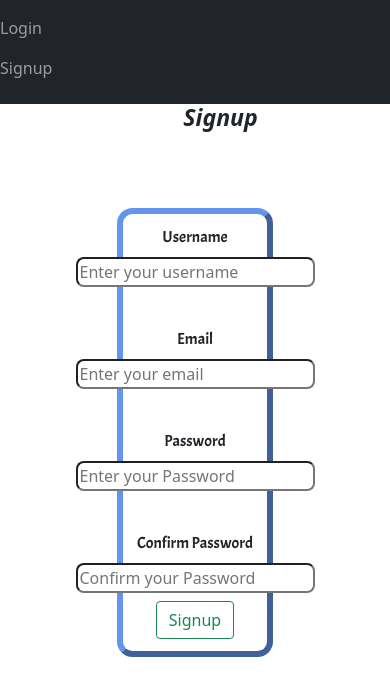
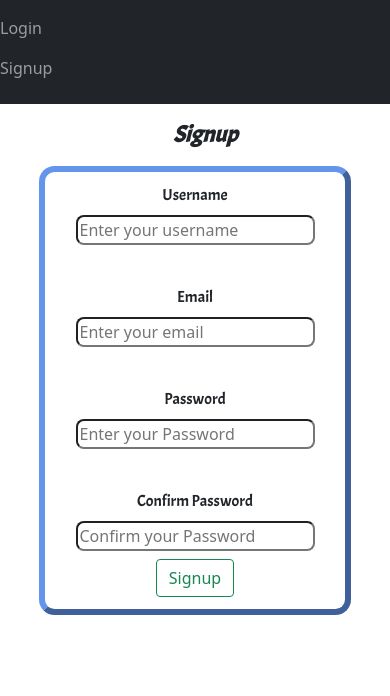
Before and after one commit to Priyanshu1017/mysite, a Django app: page / in a window 390 px wide. Shown: the top 696 px of the page. Run offline with Django 4.2, Linux system fonts and the light colour scheme.

Commit message:
made authentication responsive

```diff
--- a/home/views.py
+++ b/home/views.py
@@ -51,6 +51,7 @@ def user_login(request):
 
                 if user is not None:
                         login(request, user)
+                        messages.success(request, 'Successfully loggedin!')
                         return render(request, 'index.html')
                 else:
 
--- a/static/auth.css
+++ b/static/auth.css
@@ -1,45 +1,71 @@
 @import url('https://fonts.googleapis.com/css2?family=Acme&family=Courgette&family=Lobster&display=swap');
+
+h3 {
+    margin: 0 47%;
+    padding-bottom: 9vh;
+    font-weight: bolder;
+    font-style: italic;
+    font-family: 'Acme', 'Courgette', 'Lobster';}
 
 .auth {
     display: flex;
     flex-direction: column;
     gap: .5rem;
     align-items: center;
-    border: 6px outset cornflowerblue ;
+    border: 6px outset cornflowerblue;
     padding: 3vw;
     width: 40%;
     margin: auto;
     border-radius: 4vw;
 }
+
 .auth:hover {
 
     animation: rainbow 3s infinite ease-in-out;
 
- }
+}
+
 @keyframes rainbow {
-    0%{
+    0% {
         border-color: #9bc5ea;
     }
-    20%{
+
+    20% {
         border-color: aqua;
     }
-    40%{
+
+    40% {
         border-color: rgb(231, 60, 29);
     }
-    60%{
+
+    60% {
         border-color: rgb(144, 223, 41);
     }
-    80%{
+
+    80% {
         border-color: rgb(118, 74, 175);
     }
-    100%{
+
+    100% {
         border-color: rgb(228, 236, 236);
     }
 }
 
-label{
-    font-family:'Acme','Courgette','Lobster' ;
+@media screen and (max-width: 568px) {
+    .auth {
+        width: 80%;
+    }
+
+    h3 {
+        margin: 0 40%;
+        padding: 2vh;
+    }
 }
-input{
+
+label {
+    font-family: 'Acme', 'Courgette', 'Lobster';
+}
+
+input {
     border-radius: 2vw;
 }
--- a/templates/signup.html
+++ b/templates/signup.html
@@ -3,9 +3,10 @@
 {% block title %}Contact{% endblock title %}
 
 {% block body %}
-<h3 style="margin: 0 47%;padding-bottom: 9vh;font-weight: bolder;font-style:italic;">Signup</h3>
+<h3 >Signup</h3>
 <form action="/signup" method="post">
     {% csrf_token %}
+
     <div class="auth" >
         <label for="">Username</label>
         <input type="text" id="username" name="username" placeholder="Enter your username">
--- a/templates/user_login.html
+++ b/templates/user_login.html
@@ -3,7 +3,7 @@
 {% block title %}Contact{% endblock title %}
 
 {% block body %}
-<h3 style="margin: 0 47%;padding-bottom: 9vh;font-weight: bolder;font-style:italic;">Login</h3>
+<h3 >Login</h3>
 <form action="/user_login" method="post">
 
     {% csrf_token %}
```
Also changed, not shown: templates/base.html (+22 -19 lines), db.sqlite3.
